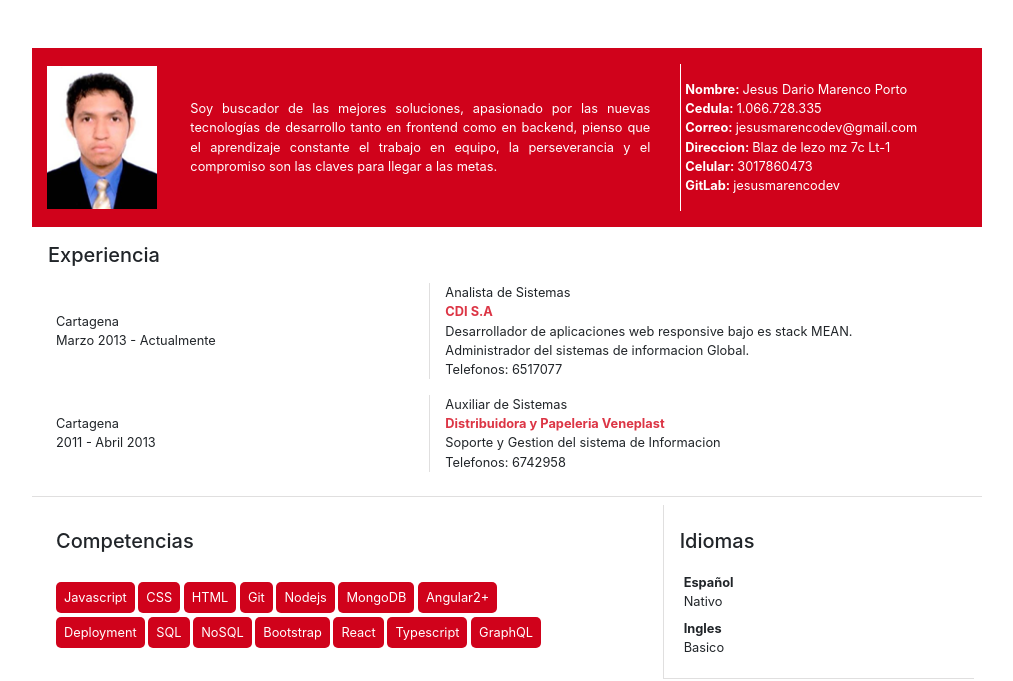
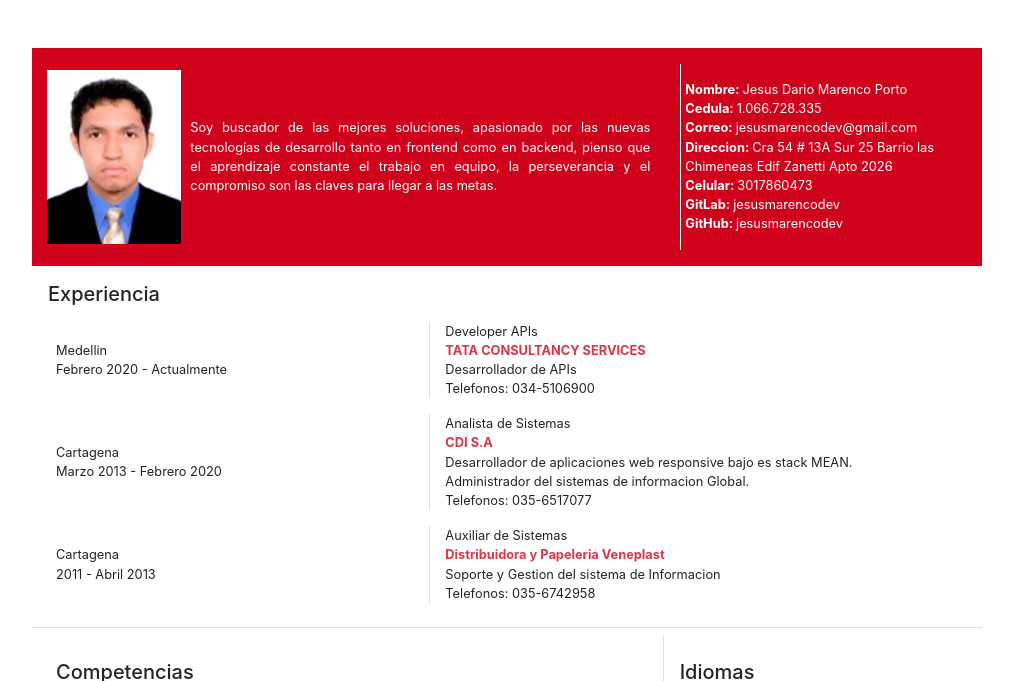
Before and after one commit to jesusmarencodev/HV, a plain HTML site: page index.html in a window 1280 px wide. Shown: the top 681 px of the page, without its empty margins (133-1146 px from the left). Drawn offline with nearby package versions, Linux system fonts and the light colour scheme.

Commit message:
01-03-2019

```diff
--- a/index.html
+++ b/index.html
@@ -27,9 +27,10 @@
                         <p class="p-0 m-0 text-white font-weight-bold">Nombre: <span class="font-weight-normal">Jesus Dario Marenco Porto</span></p>
                         <p class="p-0 m-0 text-white font-weight-bold">Cedula: <span class="font-weight-normal">1.066.728.335</span></p>
                         <p class="p-0 m-0 text-white font-weight-bold">Correo: <span class="font-weight-normal">jesusmarencodev@gmail.com</span></p>
-                        <p class="p-0 m-0 text-white font-weight-bold">Direccion: <span class="font-weight-normal">Blaz de lezo mz 7c Lt-1</span></p>
+                        <p class="p-0 m-0 text-white font-weight-bold">Direccion: <span class="font-weight-normal">Cra 54 # 13A Sur 25 Barrio las Chimeneas Edif Zanetti Apto 2026</span></p>
                         <p class="p-0 m-0 text-white font-weight-bold">Celular: <span class="font-weight-normal">3017860473</span></p>
                         <p class="p-0 m-0 text-white font-weight-bold">GitLab: <span class="font-weight-normal">jesusmarencodev</span></p>
+                        <p class="p-0 m-0 text-white font-weight-bold">GitHub: <span class="font-weight-normal">jesusmarencodev</span></p>
                       </div>
                     </div>
                 </div>
@@ -41,15 +42,27 @@
                 </div>
                 <div class="col-12 row ml-0 p-2">
                   <div class="col-5 d-flex flex-column justify-content-center">
+                    <p class="p-0 m-0 ">Medellin</p>
+                    <p class="p-0 m-0 ">Febrero 2020 - Actualmente</p>
+                  </div>
+                  <div class="col-7 columna">
+                    <p class="p-0 m-0 ">Developer APIs</p>
+                    <p class="p-0 m-0 "><strong class="text-danger">TATA CONSULTANCY SERVICES</strong></p>
+                    <p class="p-0 m-0 ">Desarrollador de APIs</p>
+                    <p class="p-0 m-0 ">Telefonos: 034-5106900</p>
+                  </div>
+                </div>
+                <div class="col-12 row ml-0 p-2">
+                  <div class="col-5 d-flex flex-column justify-content-center">
                     <p class="p-0 m-0 ">Cartagena</p>
-                    <p class="p-0 m-0 ">Marzo 2013 - Actualmente</p>
+                    <p class="p-0 m-0 ">Marzo 2013 - Febrero 2020</p>
                   </div>
                   <div class="col-7 columna">
                     <p class="p-0 m-0 ">Analista de Sistemas</p>
                     <p class="p-0 m-0 "><strong class="text-danger">CDI S.A</strong></p>
                     <p class="p-0 m-0 ">Desarrollador de aplicaciones web responsive bajo es stack MEAN.</p>
                     <p class="p-0 m-0 ">Administrador del sistemas de informacion Global.</p>
-                    <p class="p-0 m-0 ">Telefonos: 6517077</p>
+                    <p class="p-0 m-0 ">Telefonos: 035-6517077</p>
                   </div>
                 </div>
                 <div class="col-12 row  ml-0 p-2">
@@ -61,7 +74,7 @@
                     <p class="p-0 m-0 ">Auxiliar de Sistemas</p>
                     <p class="p-0 m-0 "><strong class="text-danger">Distribuidora y Papeleria Veneplast</strong></p>
                     <p class="p-0 m-0 ">Soporte y Gestion del sistema de Informacion</p>
-                    <p class="p-0 m-0 ">Telefonos: 6742958</p>
+                    <p class="p-0 m-0 ">Telefonos: 035-6742958</p>
                   </div>
                 </div>
               </div>
```
